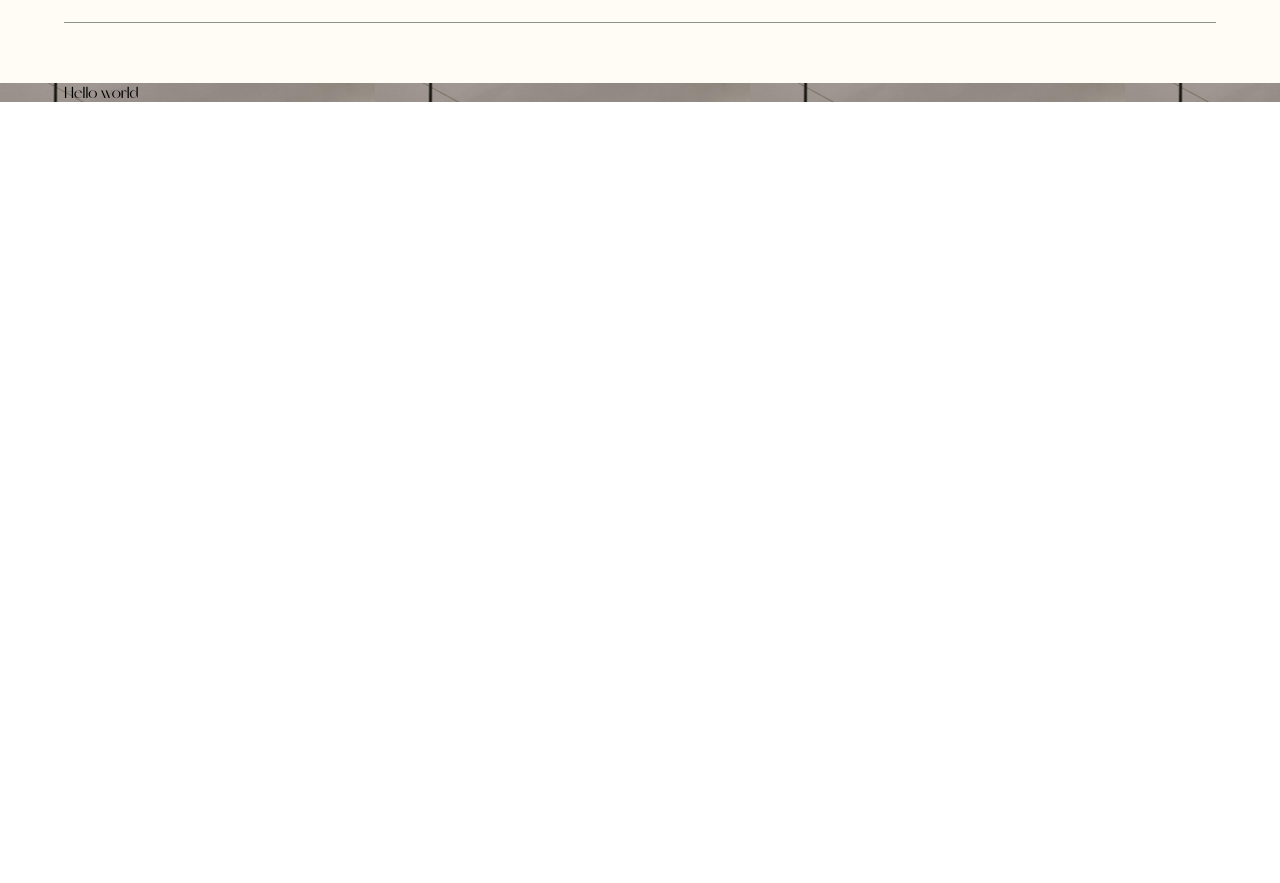
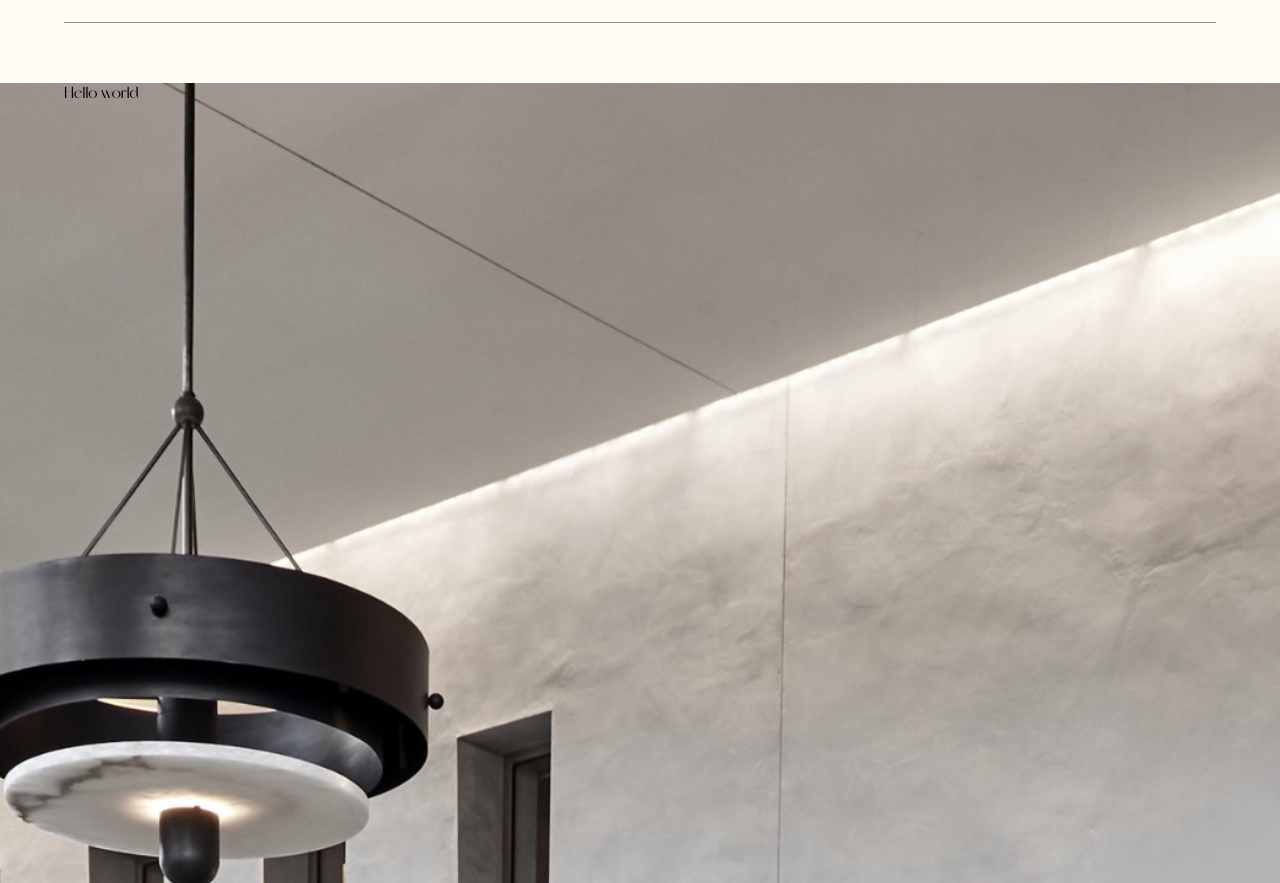
Before and after one commit to gift56/Fullstack-HotelWebsite, a React (Create React App) app: page / in a window 1280 px wide. Shown: the part 4480-5363 px from the top of the page. Before the commit the page ends 4582 px from the top, so only its background shows below. Built offline with nearby package versions, Linux system fonts and the light colour scheme.

Commit message:
working on some stuff

```diff
--- a/src/styles/bestApartment.styled.js
+++ b/src/styles/bestApartment.styled.js
@@ -2,6 +2,9 @@ import styled from "styled-components";
 
 export const BestApartmentCon = styled.section`
   background-image: url(${({ bg }) => bg[1]});
+  background-repeat: no-repeat;
+  background-size: cover;
+  min-height: 100vh;
 `;
 
 export const BestApartmentArea = styled.div``;
```
